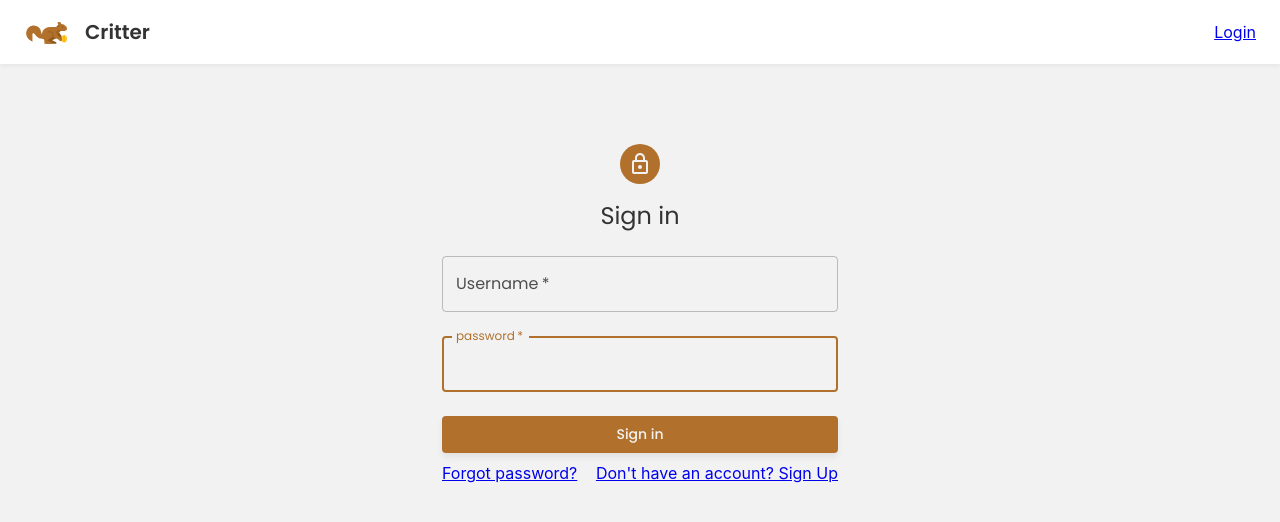
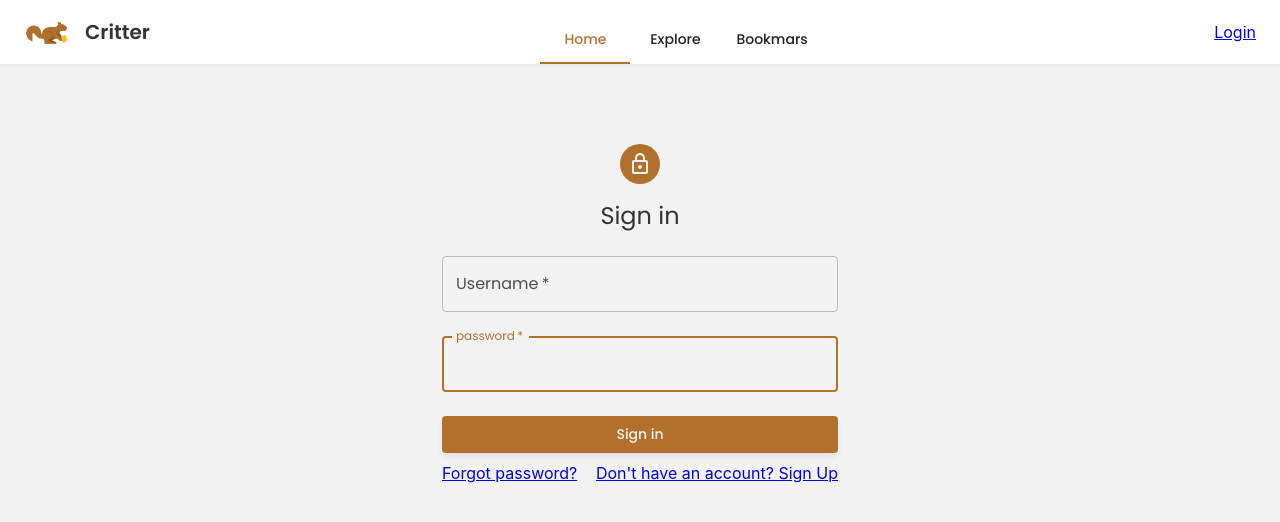
Before and after one commit to stromilas/critter, a React (Create React App) app in the folder frontend/critter/: page /login in a window 1280 px wide. Shown: the top 522 px of the page. Built offline with nearby package versions, Linux system fonts and the light colour scheme.

Commit message:
♻ Refactorted auth

```diff
--- a/frontend/critter/src/App.js
+++ b/frontend/critter/src/App.js
@@ -1,4 +1,4 @@
-import React from 'react'
+import React, { useEffect } from 'react'
 import { BrowserRouter as Router, Link, Route } from 'react-router-dom'
 import { CssBaseline, Tab, Tabs } from '@material-ui/core'
 import { ThemeProvider, createTheme } from '@material-ui/core'
@@ -6,10 +6,21 @@ import themeOptions from './theme/main'
 import Header from './components/Header'
 import Home from './pages/Home'
 import SignIn from './pages/SignIn'
-
+import PostPage from './pages/PostPage'
+import api from './core/api'
+import { useSelector } from 'react-redux'
 
 const App = () => {
   const theme = createTheme(themeOptions)
+  const tabPaths = ['/', '/explore', '/bookmarks']
+
+  api.interceptors.request.use((config) => {
+    const token = JSON.parse(localStorage.getItem('authState'))?.token?.access_token
+    console.log(localStorage.getItem('authState'));
+    console.log(token);
+    config.headers.Authorization = token ? `Bearer ${token}` : ''
+    return config
+  })
 
   return (
     <ThemeProvider theme={theme}>
@@ -18,10 +29,15 @@ const App = () => {
           <CssBaseline />
           <Header>
             <Route
-              path={['/', '/explore', '/bookmarks']}
-              exact
+              path={tabPaths}
               render={({ location }) => (
-                <Tabs value={location.pathname}>
+                <Tabs
+                  value={
+                    tabPaths.includes(location.pathname)
+                      ? location.pathname
+                      : tabPaths[0]
+                  }
+                >
                   <Tab
                     label="Home"
                     value="/"
@@ -50,8 +66,11 @@ const App = () => {
           <Route path="/" exact>
             <Home />
           </Route>
-          <Route path="/explore">pooopppee</Route>
-          <Route path="/bookmarks">poop</Route>
+          <Route path="/posts/:id">
+            <PostPage />
+          </Route>
+          <Route path="/explore">WIP</Route>
+          <Route path="/bookmarks">WIP</Route>
           <Route path="/login">
             <SignIn />
           </Route>
--- a/frontend/critter/src/store/auth.js
+++ b/frontend/critter/src/store/auth.js
@@ -1,30 +1,33 @@
 import { createSlice } from '@reduxjs/toolkit'
 import api from '../core/api'
 
-const setInterceptor = token => {
-  return api.interceptors.request.use((config) => {
-    config.headers.Authorization = token ? `Bearer ${token}` : ''
-    return config
-  })
-}
+// const setInterceptor = token => {
+//   const id = api.interceptors.request.use((config) => {
+//     config.headers.Authorization = token ? `Bearer ${token}` : ''
+//     return config
+//   })
+//   // console.log('setting interceptor: ', id);
+//   return id
+// }
 
-const ejectInterceptor = id => {
-  api.interceptors.request.eject(id)
-}
+// const ejectInterceptor = id => {
+//   // console.log('ejecting interceptor: ', id);
+//   api.interceptors.request.eject(id)
+// }
 
 const persisted = JSON.parse(localStorage.getItem('authState'))
 
-let interesctorID
-if (persisted) {
-  const token = persisted.token?.access_token
-  interesctorID = setInterceptor(token)
-}
+// let interesctorID
+// if (persisted) {
+//   const token = persisted.token?.access_token
+//   interesctorID = setInterceptor(token)
+// }
 
 const initialState = persisted || {
   user: undefined,
   token: undefined,
   authenticated: false,
-  intersectorID: interesctorID,
+  // intersectorID: interesctorID,
 }
 
 const authSlice = createSlice({
@@ -35,15 +38,15 @@ const authSlice = createSlice({
       state.token = payload.token
       state.user = payload.user
       state.authenticated = true
-      state.interesctorID = setInterceptor(payload.token.access_token)
+      // state.interesctorID = setInterceptor(payload.token.access_token)
       localStorage.setItem('authState', JSON.stringify(state))
     },
     logout: (state) => {
-      ejectInterceptor(state.interesctorID)
+      // ejectInterceptor(state.interesctorID)
       state.user = undefined
       state.token = undefined
       state.authenticated = false
-      state.interesctorID = undefined
+      // state.interesctorID = undefined
       localStorage.removeItem('authState')
     }
   }
```
Also changed, not shown: frontend/package.json (deleted, +0 -22 lines), 1 other file (tests, documents, lock files or other folders).
